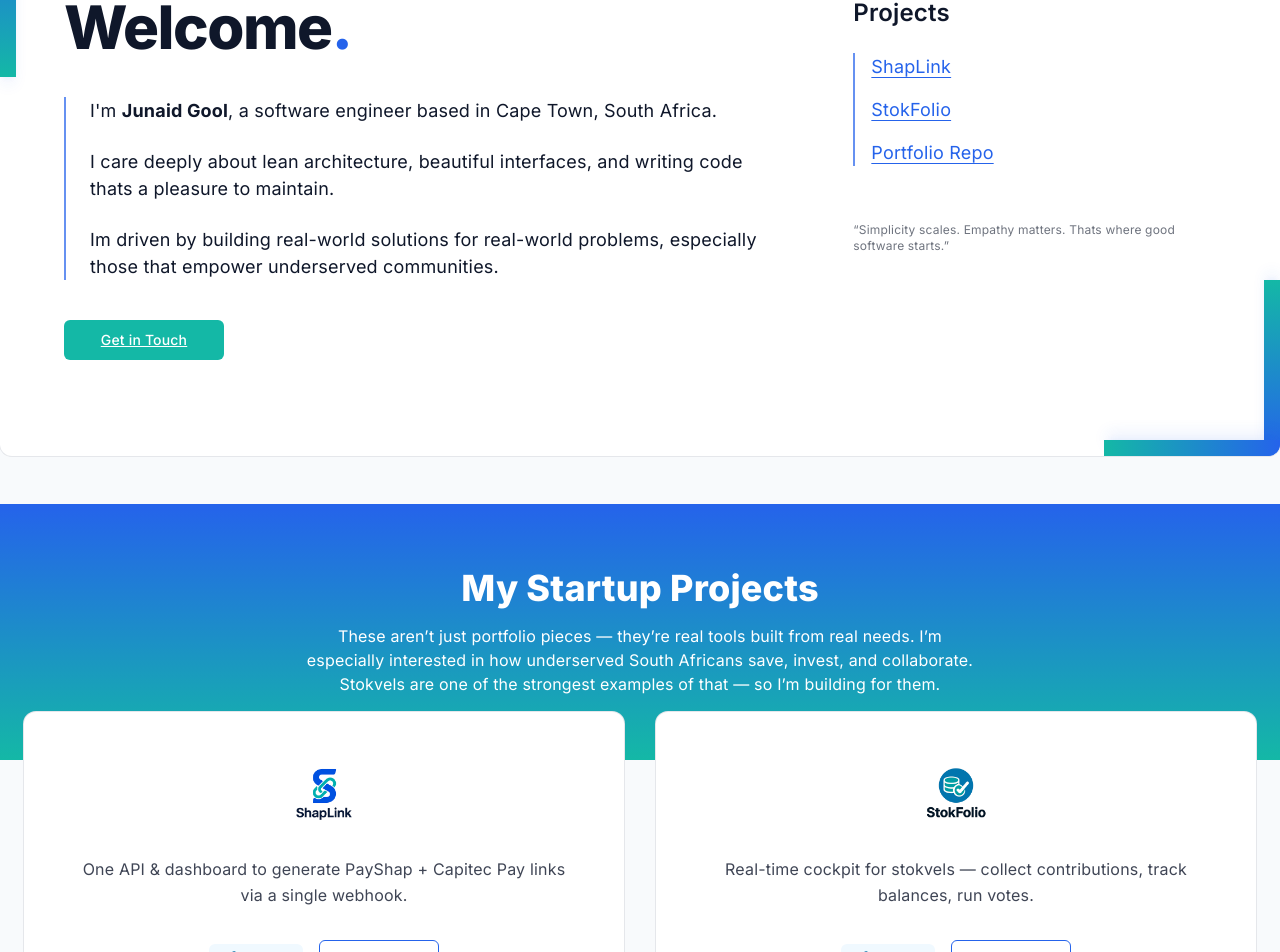
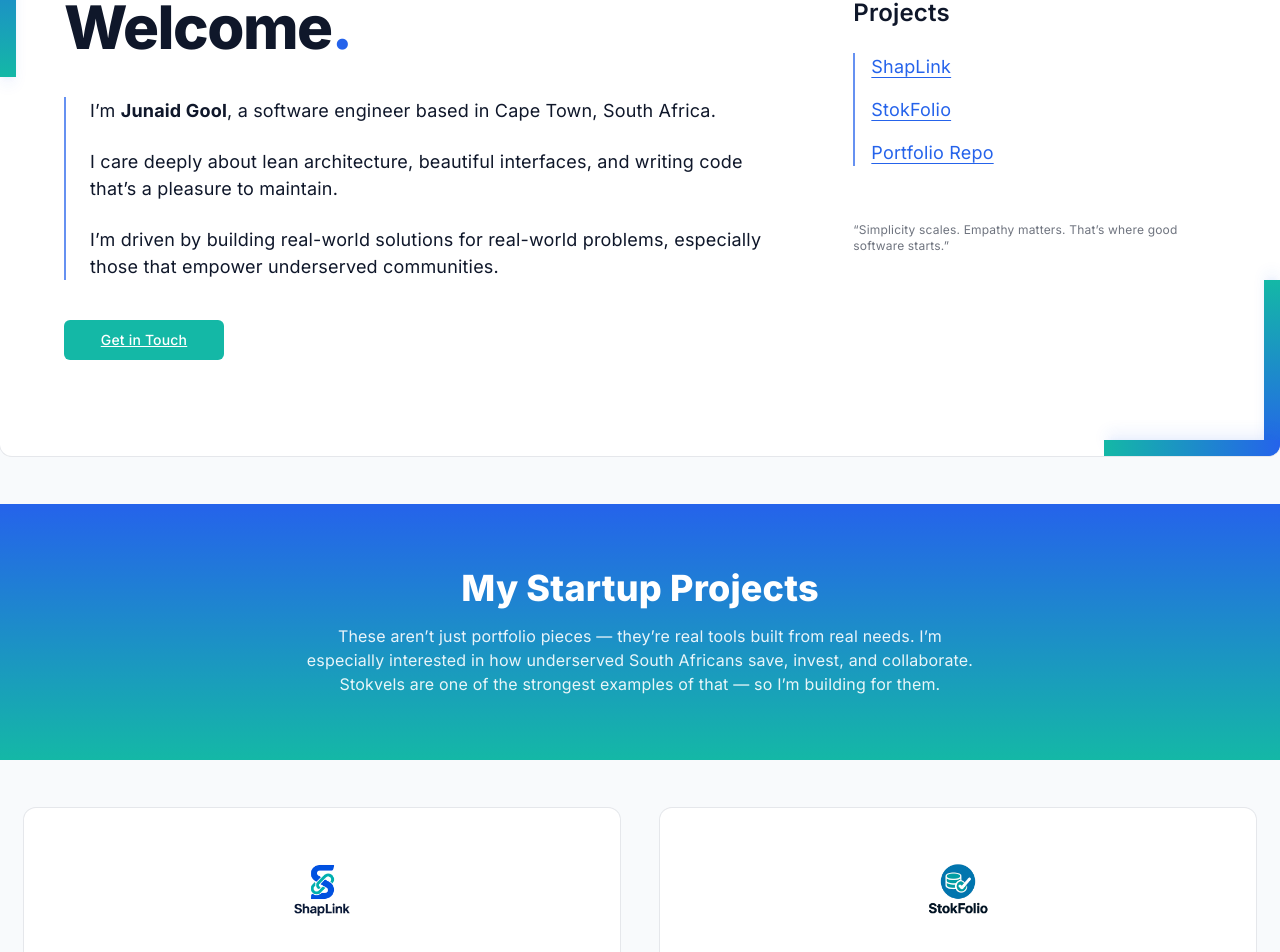
Before and after one commit to JunaidGool/my-portfolio, a Next.js app: page / in a window 1280 px wide. Shown: the part 271-1223 px from the top of the page. Built offline with nearby package versions, Linux system fonts and the light colour scheme.

Commit message:
fix build errors

```diff
--- a/src/app/page.tsx
+++ b/src/app/page.tsx
@@ -1,5 +1,3 @@
-// src/app/page.tsx
-
 import { Metadata } from "next";
 
 import Hero from "@/components/Hero";
@@ -17,30 +15,25 @@
       {/* 1. Hero */}
       <Hero />
 
-      {/* 2. Section header with subtle blue→teal gradient */}
+      {/* 2. Startup Projects Header Section */}
       <section className="bg-gradient-to-b from-brand-primary-500 to-brand-accent-500 text-white py-16">
-        <div className="container mx-auto px-6 text-center">
+        <div className="max-w-screen-xl mx-auto px-6 text-center space-y-4">
           <h2 className="text-3xl md:text-4xl font-extrabold">
             My Startup Projects
           </h2>
-          <p className="mt-4 mx-auto max-w-2xl text-sm md:text-base leading-relaxed">
-            These aren’t just portfolio pieces — they’re real tools built from
-            real needs. I’m especially interested in how underserved South
-            Africans save, invest, and collaborate. Stokvels are one of the
-            strongest examples of that — so I’m building for them.
+          <p className="mx-auto max-w-2xl text-sm md:text-base leading-relaxed text-white/90">
+            These aren&rsquo;t just portfolio pieces — they&rsquo;re real tools
+            built from real needs. I&rsquo;m especially interested in how
+            underserved South Africans save, invest, and collaborate. Stokvels
+            are one of the strongest examples of that — so I&rsquo;m building
+            for them.
           </p>
         </div>
       </section>
 
-      {/* 3. Product cards – slight overlap with header */}
-      <section
-        className="
-          container mx-auto px-6
-          -mt-12      /* pull up 3rem to overlap header */
-          pb-16
-          grid gap-8 sm:grid-cols-2 lg:grid-cols-2
-        "
-      >
+      {/* 3. Product Cards (slightly overlapping the section above) */}
+      <section className="-mt-12 relative z-10">
+        <div className="max-w-screen-xl mx-auto px-6 py-24 grid gap-10 sm:grid-cols-2">
           <ProductCard
             title="ShapLink"
             img="/brand/shaplink-thumb.png"
@@ -55,6 +48,7 @@
             href="/products/stokfolio"
             status="in-flight"
           />
+        </div>
       </section>
     </main>
   );
--- a/src/components/Hero.tsx
+++ b/src/components/Hero.tsx
@@ -38,15 +38,15 @@
 
           <div className="border-l-2 border-brand-primary-500/70 pl-6 space-y-6">
             <p>
-              I'm <strong>Junaid Gool</strong>, a software engineer based in
-              Cape Town, South Africa.
+              I&rsquo;m <strong>Junaid Gool</strong>, a software engineer based
+              in Cape Town, South Africa.
             </p>
             <p>
               I care deeply about lean architecture, beautiful interfaces, and
-              writing code thats a pleasure to maintain.
+              writing code that&rsquo;s a pleasure to maintain.
             </p>
             <p>
-              Im driven by building real-world solutions for real-world
+              I&rsquo;m driven by building real-world solutions for real-world
               problems, especially those that empower underserved communities.
             </p>
           </div>
@@ -80,8 +80,8 @@
           </ul>
 
           <p className="pt-8 text-xs text-brand-text/60">
-            “Simplicity scales. Empathy matters. Thats where good software
-            starts.”
+            “Simplicity scales. Empathy matters. That&rsquo;s where good
+            software starts.”
           </p>
         </aside>
       </div>
--- a/src/components/Nav.tsx
+++ b/src/components/Nav.tsx
@@ -1,7 +1,6 @@
 "use client";
 
 import Link from "next/link";
-import { usePathname } from "next/navigation";
 import { Menu, X } from "lucide-react";
 import Image from "next/image";
 
```
Lines whose indentation alone changed are shown as unchanged.
